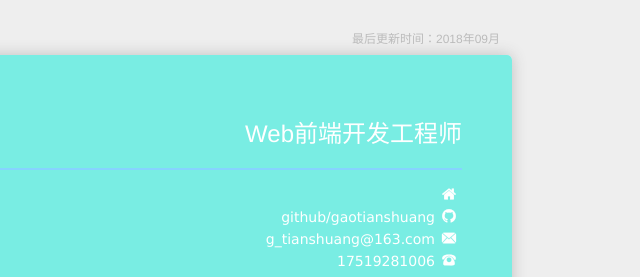
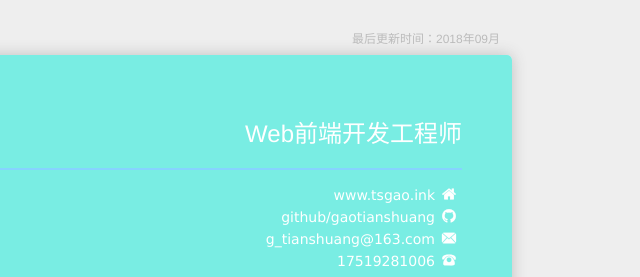
Before and after one commit to gaotianshuang/tsgao, a plain HTML site: page resume/index.html in a window 1280 px wide. Shown: the top 277 px of the page, 640-1280 px from the left. Drawn offline with Linux system fonts and the light colour scheme.

Commit message:
修改主色

```diff
--- a/resume/index.html
+++ b/resume/index.html
@@ -28,7 +28,7 @@
             </section>
             <section class="contact">
                 <ul>
-                    <li><a href="" target="_blank"><span class="contact-link"></span><i class="iconfont icon-homepage"></i></a></li>
+                    <li><a href="http://www.tsgao.ink" target="_blank"><span class="contact-link">www.tsgao.ink</span><i class="iconfont icon-homepage"></i></a></li>
                     <li><a href="https://github.com/gaotianshuang" target="_blank"><span class="contact-link">github/gaotianshuang</span><i
                                 class="iconfont icon-github"></i></a></li>
                     <li><a href="mailto:g_tianshuang@163.com" target="_blank"><span class="contact-link">g_tianshuang@163.com</span><i
@@ -199,7 +199,7 @@
         <a class="footer-link" href="https://github.com/gaotianshuang" target="_blank"><i class="iconfont icon-link"></i> github.com/gaotianshuang</a>
     </footer>
     <footer class="print-footer">
-        <a class="footer-link" href="http://tsgao.ink" target="_blank"><i class="iconfont icon-link"></i> 个人主页：tsgao.ink</a>
+        <a class="footer-link" href="http://www.tsgao.ink" target="_blank"><i class="iconfont icon-link"></i> 个人主页：www.tsgao.ink</a>
     </footer>
     <a class="pdf" href="resume.pdf"><i class="iconfont icon-pdf"></i> PDF简历</a>
 </body>
--- a/resume/src/css/style.less
+++ b/resume/src/css/style.less
@@ -1,4 +1,4 @@
-@color-main:rgba(121,237,227,1);// 主色
+@color-main:rgba(76,195,185,1);// 主色
 @font-family: 'Helvetica Neue', Helvetica, 'PingFang SC', 'Microsoft YaHei', '微软雅黑', Arial, sans-serif; // 普通字体
 @font-family-title: 'Lucida Grande', 'Hiragino Sans GB', 'Hiragino Sans GB W3', @font-family; // 标题字体
 
```
